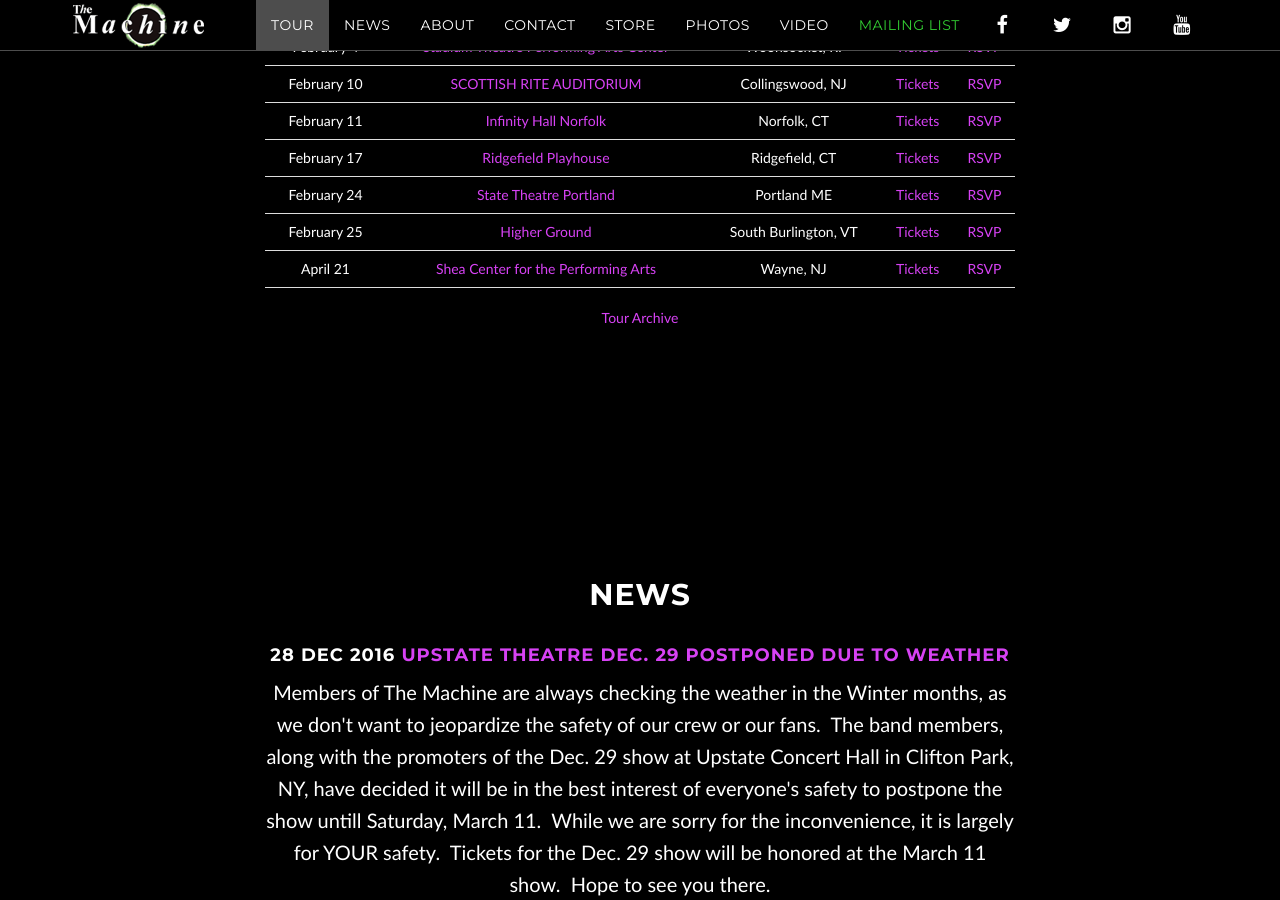
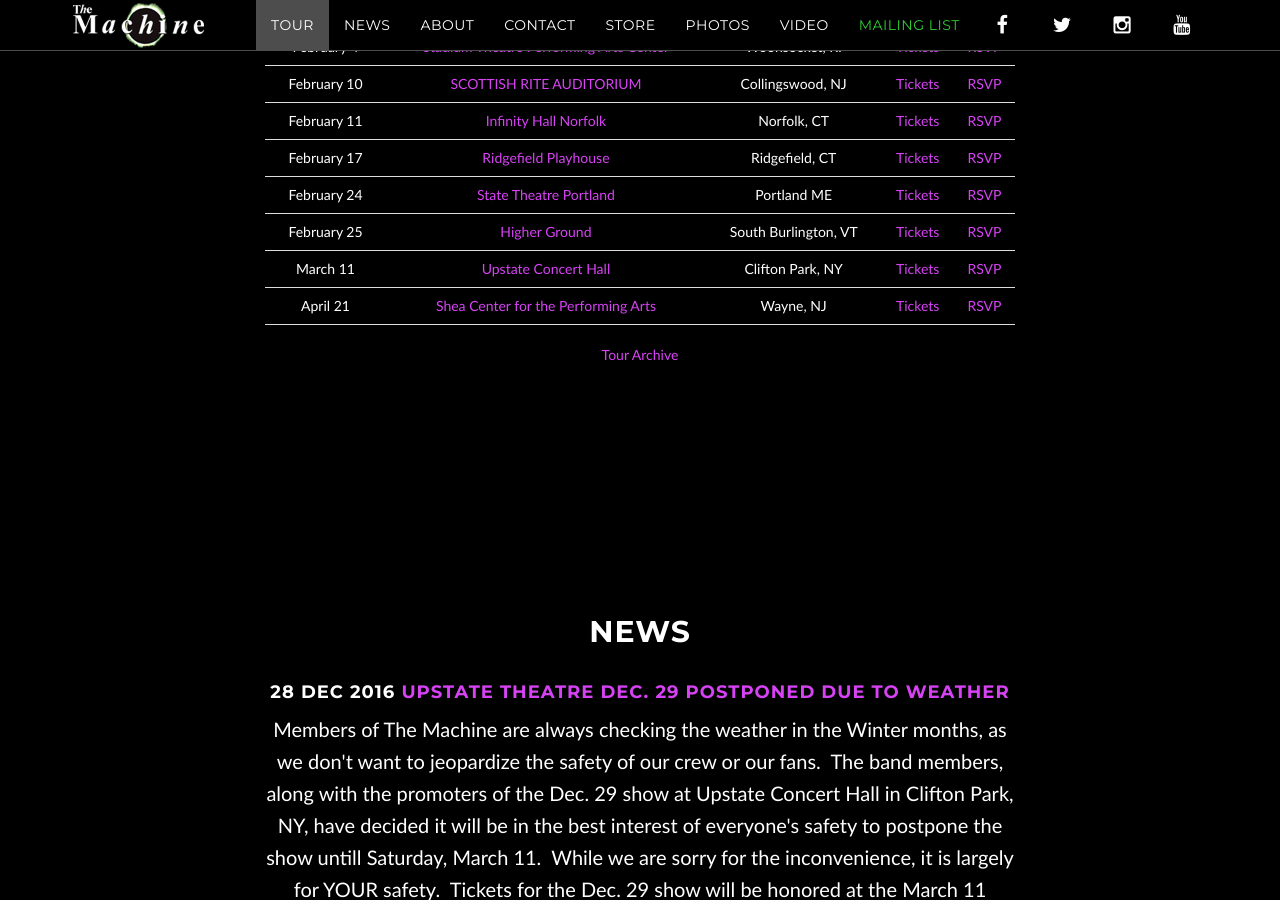
Before and after one commit to machineweb/machineweb.github.io, a Jekyll site: the page built from index.html, in a window 1280 px wide and 900 px high, scrolled down 1360 px. Built offline with Jekyll 4.4.1, drawn with Linux system fonts in a browser that asks for light colours; comment, search, counter and statistics services are not loaded.

Commit message:
New tour item

```diff
--- a/_data/tour.yml
+++ b/_data/tour.yml
@@ -2842,3 +2842,11 @@
     tickets-url: "http://www.wpunj.edu/wppresents/events-by-type/index.html"
     rsvp-url: "https://www.facebook.com/events/724084917747279/"
     order: "1492750800000"
+
+  - date: "March 11 2017"
+    venue: "Upstate Concert Hall"
+    venue-url: "http://upstateconcerthall.com/"
+    location: "Clifton Park, NY"
+    tickets-url: "http://upstateconcerthall.com/calendar/machine-performs-pink-floyd-3/"
+    rsvp-url: "https://www.facebook.com/events/714453198707845/"
+    order: "1489212000000"
```
